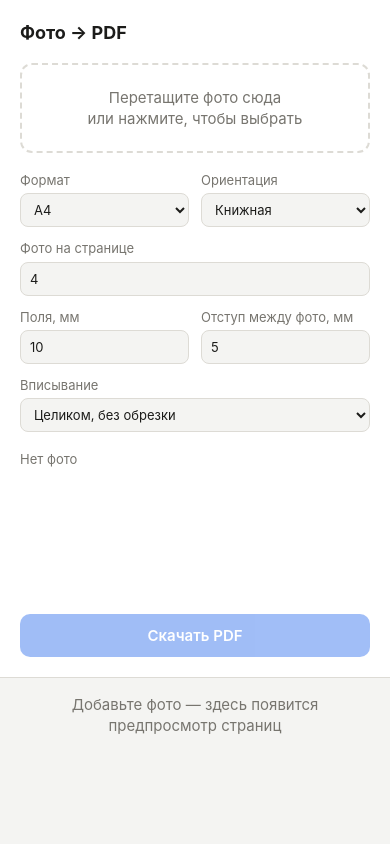
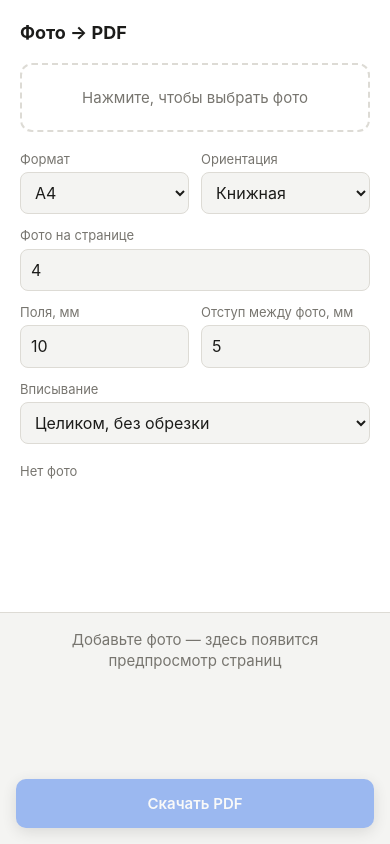
Before and after one commit to gnklv/photo-pdf, a website built with Vite: page index.html in a window 390 px wide. Built offline with nearby package versions, Linux system fonts and the light colour scheme.

Commit message:
fix: make layout usable on touch devices

```diff
--- a/index.html
+++ b/index.html
@@ -11,7 +11,8 @@
     <h1>Фото → PDF</h1>
 
     <div class="drop" id="drop">
-      Перетащите фото сюда<br>или нажмите, чтобы выбрать
+      <span class="mouse-only">Перетащите фото сюда<br>или нажмите, чтобы выбрать</span>
+      <span class="touch-only">Нажмите, чтобы выбрать фото</span>
       <input type="file" id="file" accept="image/*" multiple hidden>
     </div>
 
--- a/src/style.css
+++ b/src/style.css
@@ -25,7 +25,7 @@ h1 { font-size: 18px; margin: 0; }
   text-align: center; color: var(--muted); cursor: pointer; transition: .15s;
 }
 .drop:hover, body.dragging .drop { border-color: var(--accent); color: var(--accent); }
-.fields { display: grid; grid-template-columns: 1fr 1fr; gap: 12px; }
+.fields { display: grid; grid-template-columns: 1fr 1fr; gap: 12px; align-items: end; }
 label { display: flex; flex-direction: column; gap: 4px; font-size: 13px; color: var(--muted); }
 label.wide { grid-column: 1 / -1; }
 select, input[type=number] {
@@ -61,9 +61,23 @@ main { padding: 28px; display: flex; flex-wrap: wrap; gap: 24px; align-content:
 .page img { position: absolute; display: block; }
 .page .num { position: absolute; bottom: -20px; left: 0; right: 0; text-align: center; font-size: 12px; color: var(--muted); }
 .spacer { flex: 1; }
+.touch-only { display: none; }
 @media (max-width: 760px) {
   .app { grid-template-columns: 1fr; }
   aside { position: static; height: auto; border-right: 0; border-bottom: 1px solid var(--border); }
-  main { padding: 16px; }
+  main { padding: 16px 16px calc(96px + env(safe-area-inset-bottom)); }
   .page { width: 100%; max-width: 340px; }
+  /* below 16px iOS zooms the page when a field gets focus */
+  select, input[type=number] { font-size: 16px; padding: 9px 10px; }
+  #make {
+    position: fixed; z-index: 10; left: 16px; right: 16px;
+    bottom: calc(16px + env(safe-area-inset-bottom));
+    padding: 14px; box-shadow: 0 4px 16px rgba(0,0,0,.25);
+  }
 }
+/* touch screens have no hover: keep the remove button visible and easier to hit */
+@media (hover: none) {
+  .mouse-only { display: none; }
+  .touch-only { display: inline; }
+  .thumb .rm { opacity: 1; width: 26px; height: 26px; line-height: 26px; font-size: 16px; }
+}
```
